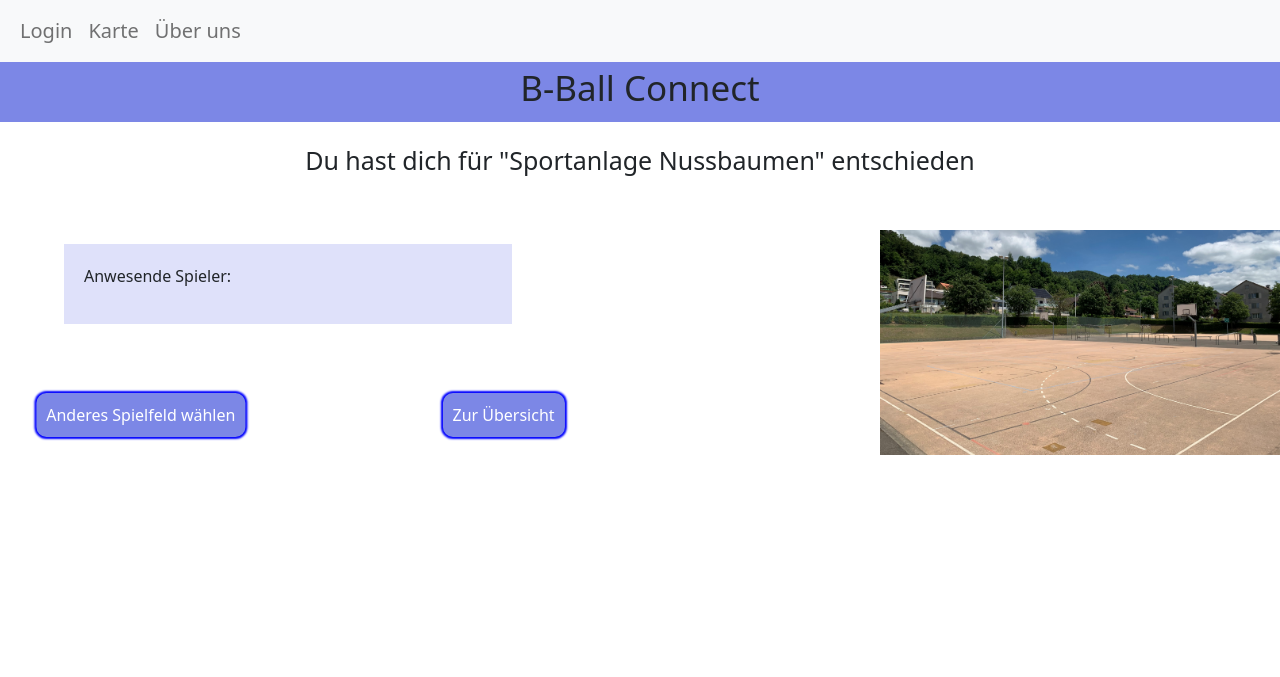
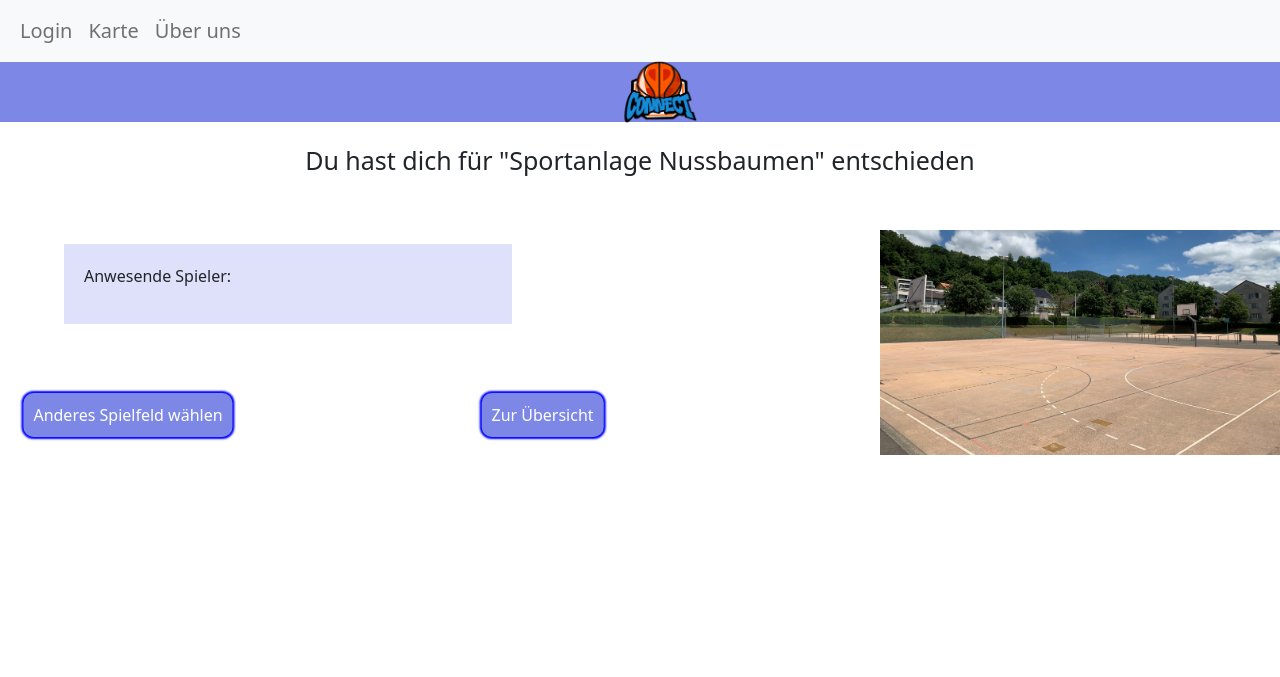
Before and after one commit to xXSmarties3000Xx/Maturaarbeit-GitHub, a PHP site: page /bballconnect/spielfeld3.php in a window 1280 px wide. Shown: the top 677 px of the page. Run offline with PHP 8.4, Linux system fonts and the light colour scheme; the visitor is signed in with stand-in values (Sample User, id 1); data that the repository does not hold is empty.

Commit message:
final design

```diff
--- a/about.html
+++ b/about.html
@@ -47,7 +47,7 @@
       </nav>
 
       <div class="logo">
-        <p>B-Ball Connect</p>
+        <img id="logo" src="http://localhost/bballconnect/Maturaarbeit-GitHub/img/logoschrift.png" alt="basketballlogo">
       </div>
 
     </header>
--- a/map.php
+++ b/map.php
@@ -47,7 +47,7 @@
     </nav>
 
     <div class="logo">
-      <p>B-Ball Connect</p>
+      <img id="logo" src="http://localhost/bballconnect/Maturaarbeit-GitHub/img/logoschrift.png" alt="basketballlogo">
     </div>
 
   </header>
--- a/spielfeld.css
+++ b/spielfeld.css
@@ -17,6 +17,17 @@ header {
   font-size: 35px;
   background-color: rgb(124, 135, 230);
   height: 60px;
+}
+
+#logo {
+  position: absolute;
+  width: 100px;
+  top: -40px;
+  left: 34%;
+}
+
+#bball {
+  margin-left: 27%;
 }
 
 .title {
@@ -55,7 +66,7 @@ header {
 .Button2 {
   position: relative;
   top: 60px;
-  transform: translate(-50%);
+  transform: translate(-60%);
 }
 
 .Button1,
@@ -103,16 +114,22 @@ footer {
   }
 
   .Button1 {
-    left: 11%;
+    left: 10%;
     top: -75px;
   }
 
   .Button2 {
-    left: 23%;
+    left: 27%;
     top: -75px;
   }
 
   footer {
     top: 311px;
   }
+
+  #logo {
+    width: 121px;
+    top: -50px;
+    left: 46.5%;
+  }
 }
--- a/spielfeld1.php
+++ b/spielfeld1.php
@@ -79,8 +79,9 @@ session_start();
       </nav>
 
       <div class="logo">
-        <p>B-Ball Connect</p>
+        <img id="logo" src="http://localhost/bballconnect/Maturaarbeit-GitHub/img/logoschrift.png" alt="basketballlogo">
       </div>
+
 
     </header>
 
--- a/spielfeld2.php
+++ b/spielfeld2.php
@@ -73,8 +73,9 @@ session_start();
       </nav>
 
       <div class="logo">
-        <p>B-Ball Connect</p>
+        <img id="logo" src="http://localhost/bballconnect/Maturaarbeit-GitHub/img/logoschrift.png" alt="basketballlogo">
       </div>
+
 
     </header>
 
--- a/spielfeld3.php
+++ b/spielfeld3.php
@@ -72,8 +72,9 @@ session_start();
       </nav>
 
       <div class="logo">
-        <p>B-Ball Connect</p>
+        <img id="logo" src="http://localhost/bballconnect/Maturaarbeit-GitHub/img/logoschrift.png" alt="basketballlogo">
       </div>
+
 
     </header>
 
--- a/spielfeld4.php
+++ b/spielfeld4.php
@@ -73,8 +73,9 @@ session_start();
       </nav>
 
       <div class="logo">
-        <p>B-Ball Connect</p>
+        <img id="logo" src="http://localhost/bballconnect/Maturaarbeit-GitHub/img/logoschrift.png" alt="basketballlogo">
       </div>
+
 
     </header>
 
--- a/spielfeld5.php
+++ b/spielfeld5.php
@@ -73,8 +73,9 @@ session_start();
       </nav>
 
       <div class="logo">
-        <p>B-Ball Connect</p>
+        <img id="logo" src="http://localhost/bballconnect/Maturaarbeit-GitHub/img/logoschrift.png" alt="basketballlogo">
       </div>
+
 
     </header>
 
--- a/spielfeldauswahl.php
+++ b/spielfeldauswahl.php
@@ -61,7 +61,7 @@ $_SESSION['mapvisited'] = "no";
 
     <header>
       <div class="logo">
-        <p>B-Ball Connect</p>
+        <img id="logo" src="http://localhost/bballconnect/Maturaarbeit-GitHub/img/logoschrift.png" alt="basketballlogo">
       </div>
     </header>
 
```
Also changed, not shown: about.css (+13 -0 lines), index.css (+5 -10 lines), map.css (+13 -0 lines), spielfeldauswahl.css (+12 -0 lines).
